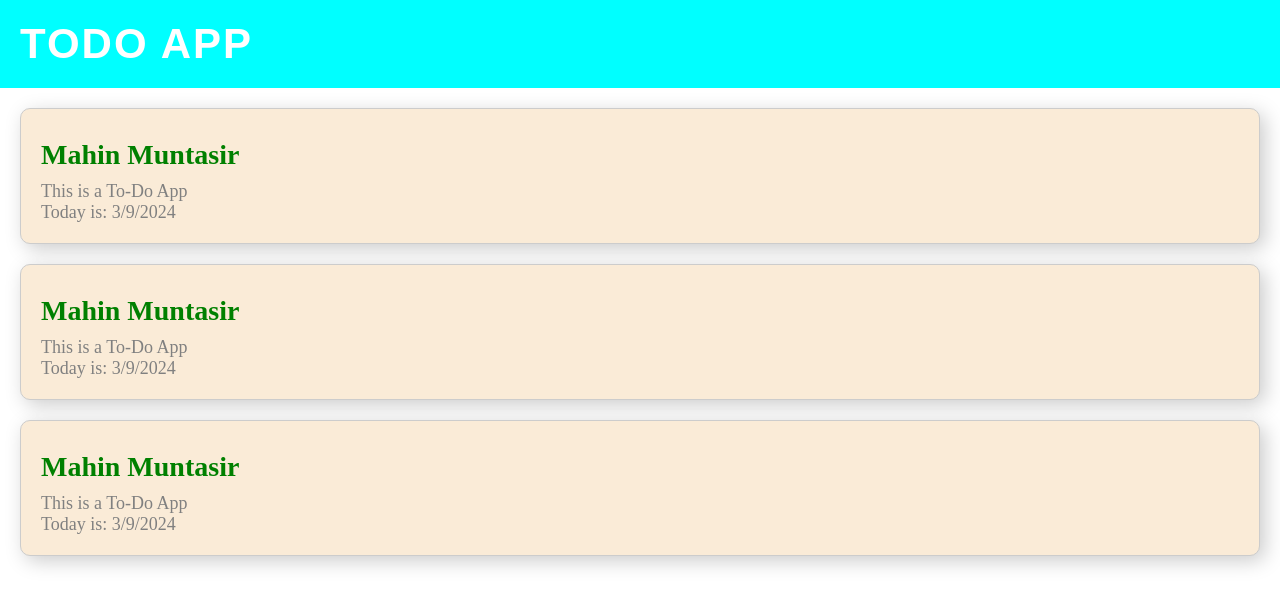
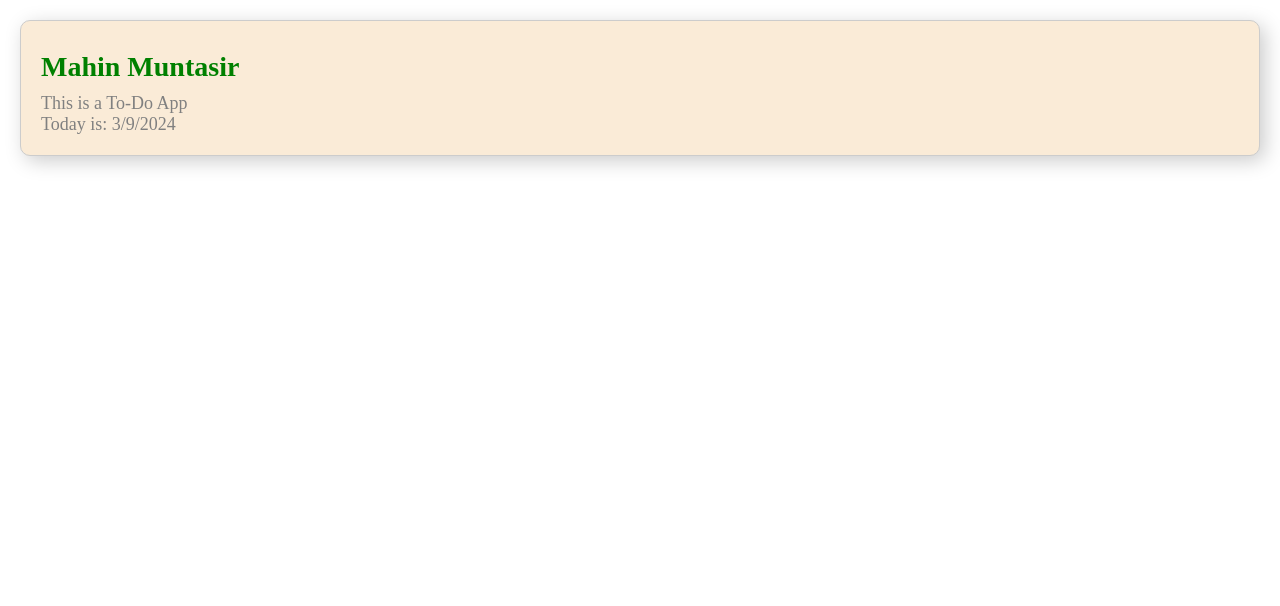
Before and after one commit to bettercallmahin/react-practice, a React (Create React App) app: page / in a window 1280 px wide. Shown: the top 606 px of the page. Built offline with nearby package versions, Linux system fonts and the light colour scheme.

Commit message:
created App.js

```diff
--- /dev/null
+++ b/src/App.js
@@ -0,0 +1,11 @@
+import React from 'react';
+import ReactDOM from 'react-dom';
+import Card from './components/Card';
+
+function App() {
+
+    return <Card />
+
+}
+
+export default App;
--- a/src/index.js
+++ b/src/index.js
@@ -1,16 +1,8 @@
 import React from 'react';
 import ReactDOM from 'react-dom/client';
-// import './index.css';
-import Card from './components/Card';
+import App from './App';
 
 const root = ReactDOM.createRoot(document.getElementById('root'));
 root.render(
-  <div>
-    <h1 className="h1style largeText">TODO App</h1>
-    <Card /> {/* Card call */}
-    <Card /> {/* Card call */}
-    <Card /> {/* Card call */}
-
-  </div>
-
+  <App />
 );
```
